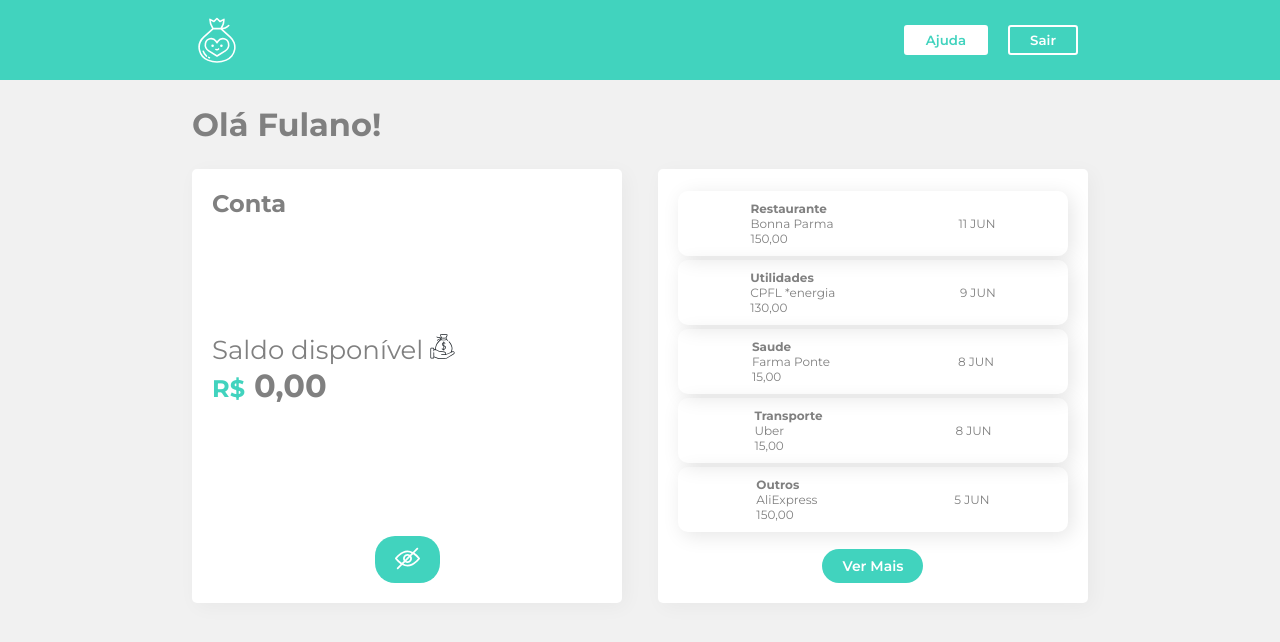
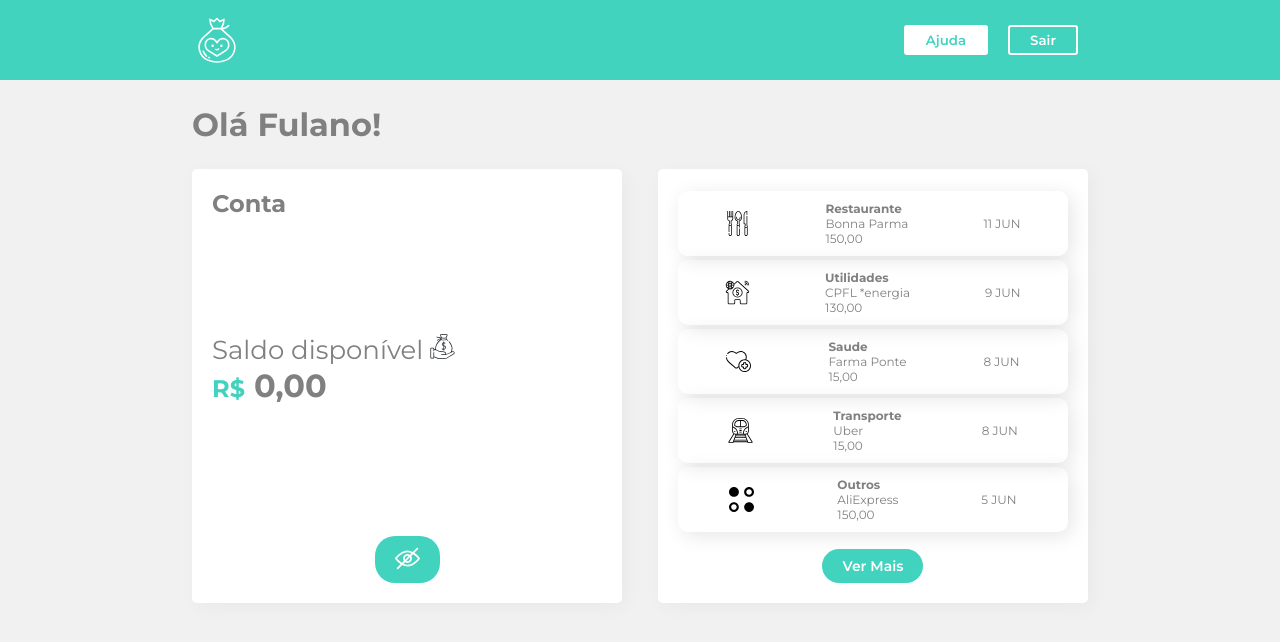
Before and after one commit to CaioAugustoHD/Alura-Styled-Components, a React (Create React App) app: page / in a window 1280 px wide. Shown: the top 642 px of the page. Built offline with nearby package versions, Linux system fonts and the light colour scheme.

Commit message:
Criado arquivo com função para gerar os ícones de cada item

```diff
--- /dev/null
+++ b/src/Components/ImageFilter.js
@@ -0,0 +1,22 @@
+import React from "react";
+
+import { Icone } from "./UI/index";
+
+import alimentacao from "../assets/images/alimentacao.svg"
+import outros from "../assets/images/outros.svg"
+import saude from "../assets/images/saude.svg"
+import transporte from "../assets/images/transporte.svg"
+import utilidades from "../assets/images/utilidades.svg"
+
+
+export const ImageFilter = (type) => {
+    const imagem = {
+        Restaurante: <Icone src={alimentacao} alt="Restaurante"/>,
+        Utilidades:<Icone src={utilidades} alt="Utilidades"/>,
+        Saude: <Icone src={saude} alt="Saúde"/>,
+        Transporte: <Icone src={transporte} alt="Transporte"/>,
+        default: <Icone src={outros} alt="Outros"/>
+    }
+console.log(imagem[type]);
+    return imagem[type] || imagem.default;
+}
--- a/src/Components/Itens/index.jsx
+++ b/src/Components/Itens/index.jsx
@@ -2,10 +2,12 @@
 import { ItensConteiner } from "./style";
 
 import { Item } from "../Item";
+import { ImageFilter } from "../ImageFilter";
 
 export const Itens = (props) => {
     return (
         <ItensConteiner>
+            {ImageFilter(props.type)}
             <Item {...props} />
             <span>{props.date}</span>
         </ItensConteiner>
```
